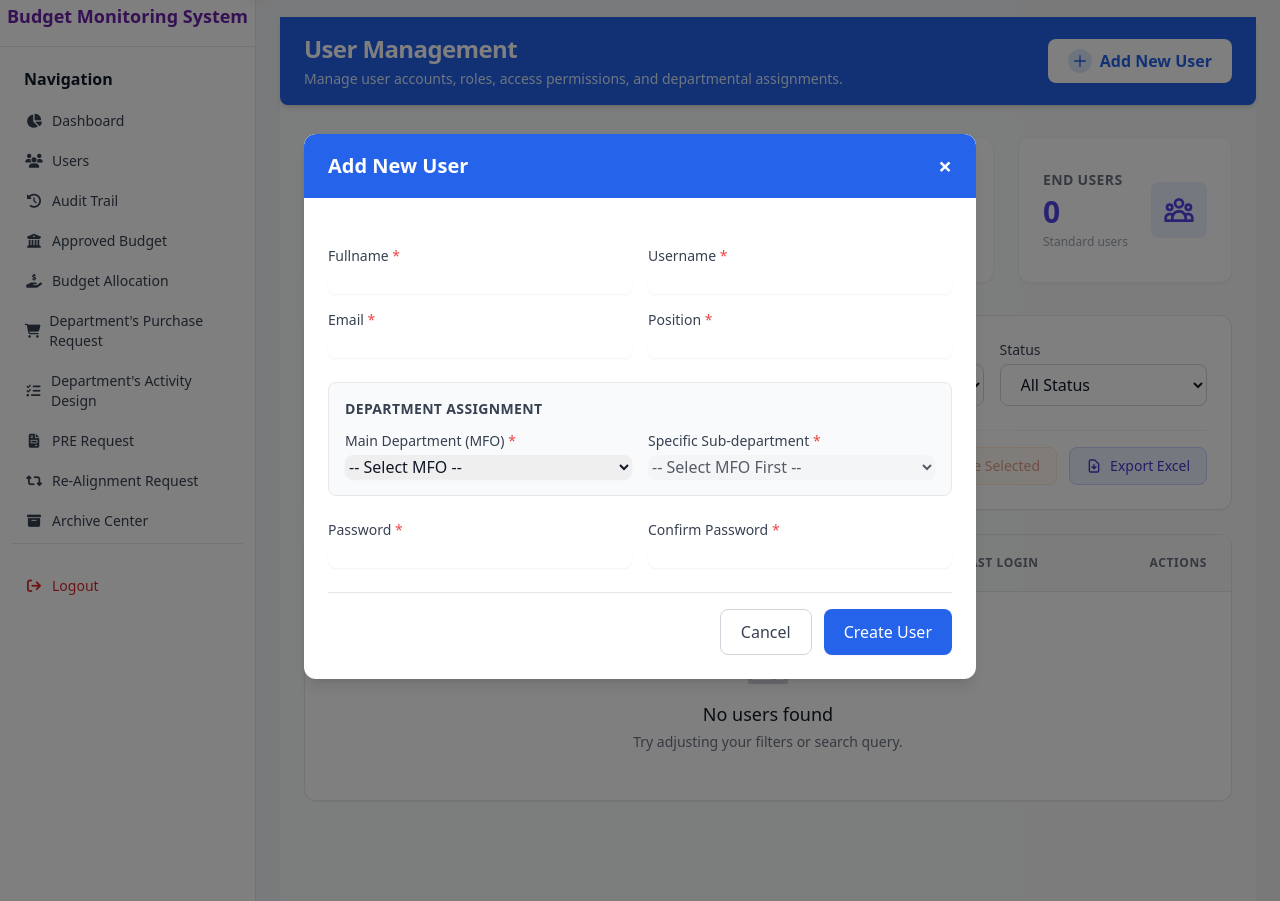
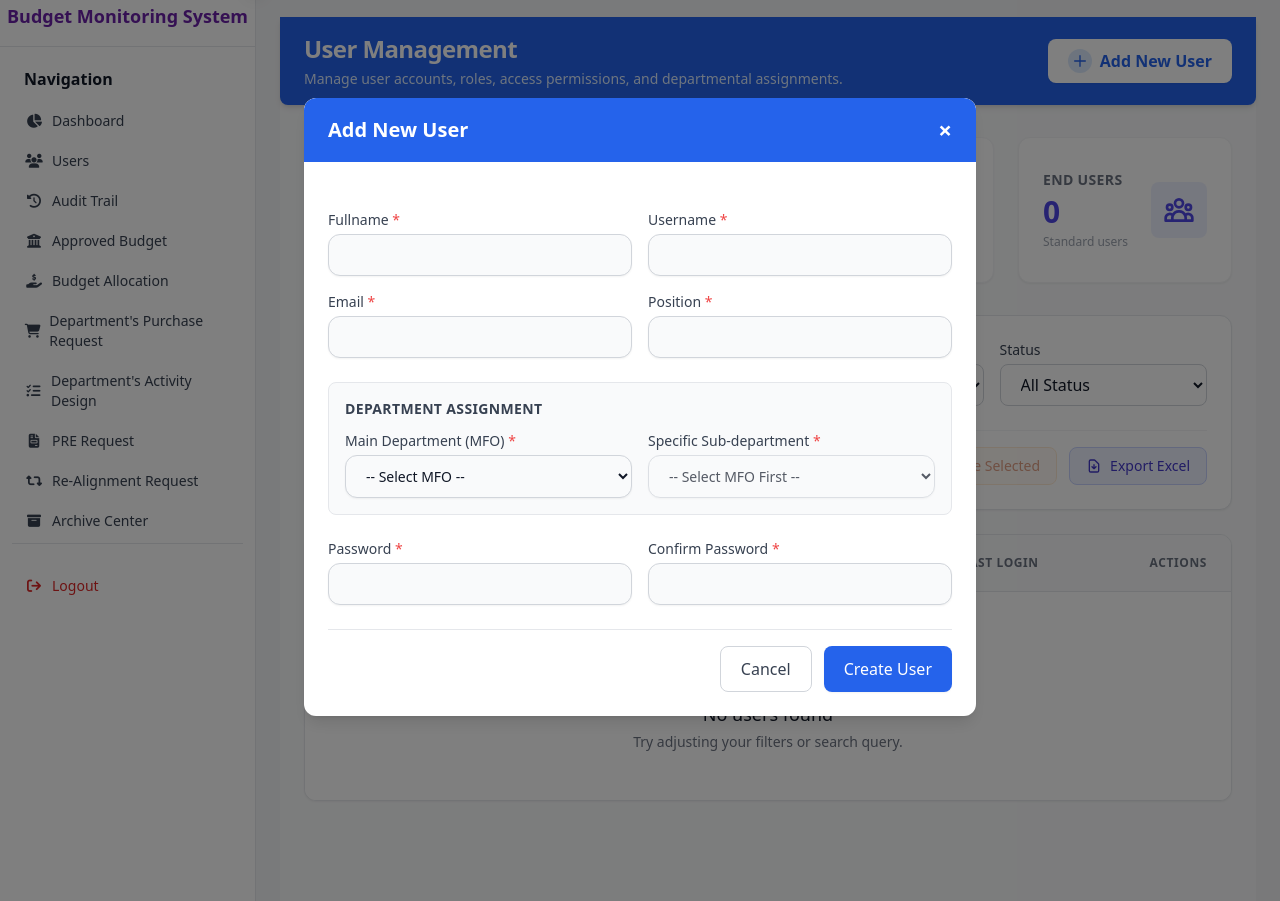
Before and after one commit to RomeloDev/CAPSTONE-PROJECT---BUDGET-MONITORING-SYSTEM-V2, a Django app: template apps/admin_panel/templates/admin_panel/client_accounts.html in a window 1280 px wide, after a click on "Add New User". Shown: the part 88-989 px from the top of the page. Run offline with Django 5.2, Linux system fonts and the light colour scheme; the template is opened without the code that fills it, so the values that code supplies are empty; some libraries are stand-ins or nearby versions.

Commit message:
<select> tags enhanced

```diff
--- a/apps/admin_panel/templates/admin_panel/audit_trail.html
+++ b/apps/admin_panel/templates/admin_panel/audit_trail.html
@@ -49,7 +49,7 @@
                         <!-- Department -->
                         <div>
                             <label class="block text-xs font-medium text-gray-500 mb-1">Department</label>
-                            <select name="department" class="w-full text-sm border-gray-300 rounded-lg shadow-sm focus:ring-blue-500 focus:border-blue-500">
+                            <select name="department" class="block w-full px-4 py-2.5 bg-gray-50 border border-gray-300 text-gray-900 text-sm rounded-xl focus:ring-4 focus:ring-blue-500/10 focus:border-blue-600 block transition-all duration-200 ease-in-out shadow-sm hover:bg-white hover:border-gray-400 cursor-pointer font-medium">
                                 <option value="">All Departments</option>
                                 {% for dept in departments %}
                                     <option value="{{ dept }}" {% if request.GET.department == dept %}selected{% endif %}>{{ dept }}</option>
@@ -140,7 +140,7 @@
                         <!-- Department -->
                          <div>
                             <label class="block text-xs font-medium text-gray-500 mb-1">Department</label>
-                            <select name="department" class="w-full text-sm border-gray-300 rounded-lg shadow-sm focus:ring-blue-500 focus:border-blue-500">
+                            <select name="department" class="block w-full px-4 py-2.5 bg-gray-50 border border-gray-300 text-gray-900 text-sm rounded-xl focus:ring-4 focus:ring-blue-500/10 focus:border-blue-600 block transition-all duration-200 ease-in-out shadow-sm hover:bg-white hover:border-gray-400 cursor-pointer font-medium">
                                 <option value="">All Departments</option>
                                 {% for dept in departments %}
                                     <option value="{{ dept }}" {% if request.GET.department == dept %}selected{% endif %}>{{ dept }}</option>
@@ -151,7 +151,7 @@
                         <!-- Action Type -->
                         <div>
                              <label class="block text-xs font-medium text-gray-500 mb-1">Action Type</label>
-                            <select name="action" class="w-full text-sm border-gray-300 rounded-lg shadow-sm focus:ring-blue-500 focus:border-blue-500">
+                            <select name="action" class="block w-full px-4 py-2.5 bg-gray-50 border border-gray-300 text-gray-900 text-sm rounded-xl focus:ring-4 focus:ring-blue-500/10 focus:border-blue-600 block transition-all duration-200 ease-in-out shadow-sm hover:bg-white hover:border-gray-400 cursor-pointer font-medium">
                                 <option value="">All Actions</option>
                                 {% for code, label in action_choices %}
                                     <option value="{{ code }}" {% if request.GET.action == code %}selected{% endif %}>{{ label }}</option>
--- a/apps/admin_panel/templates/admin_panel/client_accounts.html
+++ b/apps/admin_panel/templates/admin_panel/client_accounts.html
@@ -309,19 +309,19 @@
                 <div class="grid grid-cols-1 md:grid-cols-2 gap-4">
                     <div>
                         <label class="block text-sm font-medium text-gray-700 mb-1">Fullname <span class="text-red-500">*</span></label>
-                        <input type="text" name="fullname" required class="w-full border-gray-300 rounded-lg shadow-sm focus:ring-blue-500 focus:border-blue-500">
+                        <input type="text" name="fullname" required class="block w-full px-4 py-2.5 bg-gray-50 border border-gray-300 text-gray-900 text-sm rounded-xl focus:ring-4 focus:ring-blue-500/10 focus:border-blue-600 block transition-all duration-200 ease-in-out shadow-sm hover:bg-white hover:border-gray-400 font-medium">
                     </div>
                     <div>
                         <label class="block text-sm font-medium text-gray-700 mb-1">Username <span class="text-red-500">*</span></label>
-                        <input type="text" name="username" required class="w-full border-gray-300 rounded-lg shadow-sm focus:ring-blue-500 focus:border-blue-500">
+                        <input type="text" name="username" required class="block w-full px-4 py-2.5 bg-gray-50 border border-gray-300 text-gray-900 text-sm rounded-xl focus:ring-4 focus:ring-blue-500/10 focus:border-blue-600 block transition-all duration-200 ease-in-out shadow-sm hover:bg-white hover:border-gray-400 font-medium">
                     </div>
                     <div>
                         <label class="block text-sm font-medium text-gray-700 mb-1">Email <span class="text-red-500">*</span></label>
-                        <input type="email" name="email" required class="w-full border-gray-300 rounded-lg shadow-sm focus:ring-blue-500 focus:border-blue-500">
+                        <input type="email" name="email" required class="block w-full px-4 py-2.5 bg-gray-50 border border-gray-300 text-gray-900 text-sm rounded-xl focus:ring-4 focus:ring-blue-500/10 focus:border-blue-600 block transition-all duration-200 ease-in-out shadow-sm hover:bg-white hover:border-gray-400 font-medium">
                     </div>
                     <div>
                         <label class="block text-sm font-medium text-gray-700 mb-1">Position <span class="text-red-500">*</span></label>
-                        <input type="text" name="position" required class="w-full border-gray-300 rounded-lg shadow-sm focus:ring-blue-500 focus:border-blue-500">
+                        <input type="text" name="position" required class="block w-full px-4 py-2.5 bg-gray-50 border border-gray-300 text-gray-900 text-sm rounded-xl focus:ring-4 focus:ring-blue-500/10 focus:border-blue-600 block transition-all duration-200 ease-in-out shadow-sm hover:bg-white hover:border-gray-400 font-medium">
                     </div>
                 </div>
 
@@ -331,7 +331,7 @@
                     <div class="grid grid-cols-1 md:grid-cols-2 gap-4">
                         <div>
                             <label class="block text-sm font-medium text-gray-700 mb-1">Main Department (MFO) <span class="text-red-500">*</span></label>
-                            <select id="create_mfo" name="mfo" required onchange="updateSubDepartments('create')" class="w-full border-gray-300 rounded-lg shadow-sm focus:ring-blue-500 focus:border-blue-500">
+                            <select id="create_mfo" name="mfo" required onchange="updateSubDepartments('create')" class="block w-full px-4 py-2.5 bg-gray-50 border border-gray-300 text-gray-900 text-sm rounded-xl focus:ring-4 focus:ring-blue-500/10 focus:border-blue-600 block transition-all duration-200 ease-in-out shadow-sm hover:bg-white hover:border-gray-400 cursor-pointer font-medium">
                                 <option value="">-- Select MFO --</option>
                                 <option value="Instruction">Instruction</option>
                                 <option value="Research">Research</option>
@@ -342,7 +342,7 @@
                         </div>
                         <div>
                             <label class="block text-sm font-medium text-gray-700 mb-1">Specific Sub-department <span class="text-red-500">*</span></label>
-                            <select id="create_department" name="department" required class="w-full border-gray-300 rounded-lg shadow-sm focus:ring-blue-500 focus:border-blue-500 cursor-not-allowed bg-gray-100" disabled>
+                            <select id="create_department" name="department" required class="block w-full px-4 py-2.5 bg-gray-50 border border-gray-300 text-gray-900 text-sm rounded-xl focus:ring-4 focus:ring-blue-500/10 focus:border-blue-600 block transition-all duration-200 ease-in-out shadow-sm hover:bg-white hover:border-gray-400 cursor-pointer font-medium cursor-not-allowed bg-gray-100" disabled>
                                 <option value="">-- Select MFO First --</option>
                             </select>
                         </div>
@@ -353,11 +353,11 @@
                 <div class="grid grid-cols-1 md:grid-cols-2 gap-4">
                     <div>
                         <label class="block text-sm font-medium text-gray-700 mb-1">Password <span class="text-red-500">*</span></label>
-                        <input type="password" name="password" required class="w-full border-gray-300 rounded-lg shadow-sm focus:ring-blue-500 focus:border-blue-500">
+                        <input type="password" name="password" required class="block w-full px-4 py-2.5 bg-gray-50 border border-gray-300 text-gray-900 text-sm rounded-xl focus:ring-4 focus:ring-blue-500/10 focus:border-blue-600 block transition-all duration-200 ease-in-out shadow-sm hover:bg-white hover:border-gray-400 font-medium">
                     </div>
                     <div>
                         <label class="block text-sm font-medium text-gray-700 mb-1">Confirm Password <span class="text-red-500">*</span></label>
-                        <input type="password" name="confirm_password" required class="w-full border-gray-300 rounded-lg shadow-sm focus:ring-blue-500 focus:border-blue-500">
+                        <input type="password" name="confirm_password" required class="block w-full px-4 py-2.5 bg-gray-50 border border-gray-300 text-gray-900 text-sm rounded-xl focus:ring-4 focus:ring-blue-500/10 focus:border-blue-600 block transition-all duration-200 ease-in-out shadow-sm hover:bg-white hover:border-gray-400 font-medium">
                     </div>
                 </div>
 
@@ -386,19 +386,19 @@
                 <div class="grid grid-cols-1 md:grid-cols-2 gap-4">
                     <div>
                         <label class="block text-sm font-medium text-gray-700 mb-1">Fullname</label>
-                        <input type="text" name="fullname" id="edit_fullname" required class="w-full border-gray-300 rounded-lg shadow-sm focus:ring-indigo-500 focus:border-indigo-500">
+                        <input type="text" name="fullname" id="edit_fullname" required class="block w-full px-4 py-2.5 bg-gray-50 border border-gray-300 text-gray-900 text-sm rounded-xl focus:ring-4 focus:ring-indigo-500/10 focus:border-indigo-600 block transition-all duration-200 ease-in-out shadow-sm hover:bg-white hover:border-gray-400 font-medium">
                     </div>
                     <div>
                         <label class="block text-sm font-medium text-gray-700 mb-1">Email</label>
-                        <input type="email" name="email" id="edit_email" required class="w-full border-gray-300 rounded-lg shadow-sm focus:ring-indigo-500 focus:border-indigo-500">
+                        <input type="email" name="email" id="edit_email" required class="block w-full px-4 py-2.5 bg-gray-50 border border-gray-300 text-gray-900 text-sm rounded-xl focus:ring-4 focus:ring-indigo-500/10 focus:border-indigo-600 block transition-all duration-200 ease-in-out shadow-sm hover:bg-white hover:border-gray-400 font-medium">
                     </div>
                     <div>
                         <label class="block text-sm font-medium text-gray-700 mb-1">Position</label>
-                        <input type="text" name="position" id="edit_position" required class="w-full border-gray-300 rounded-lg shadow-sm focus:ring-indigo-500 focus:border-indigo-500">
+                        <input type="text" name="position" id="edit_position" required class="block w-full px-4 py-2.5 bg-gray-50 border border-gray-300 text-gray-900 text-sm rounded-xl focus:ring-4 focus:ring-indigo-500/10 focus:border-indigo-600 block transition-all duration-200 ease-in-out shadow-sm hover:bg-white hover:border-gray-400 font-medium">
                     </div>
                      <div>
                         <label class="block text-sm font-medium text-gray-700 mb-1">Status</label>
-                         <select name="is_active" id="edit_is_active" class="w-full border-gray-300 rounded-lg shadow-sm focus:ring-indigo-500 focus:border-indigo-500">
+                         <select name="is_active" id="edit_is_active" class="block w-full px-4 py-2.5 bg-gray-50 border border-gray-300 text-gray-900 text-sm rounded-xl focus:ring-4 focus:ring-indigo-500/10 focus:border-indigo-600 block transition-all duration-200 ease-in-out shadow-sm hover:bg-white hover:border-gray-400 cursor-pointer font-medium">
                              <option value="True">Active</option>
                              <option value="False">Inactive</option>
                          </select>
@@ -411,7 +411,7 @@
                     <div class="grid grid-cols-1 md:grid-cols-2 gap-4">
                         <div>
                             <label class="block text-sm font-medium text-gray-700 mb-1">Main Department (MFO)</label>
-                            <select id="edit_mfo" name="mfo" required onchange="updateSubDepartments('edit')" class="w-full border-gray-300 rounded-lg shadow-sm focus:ring-indigo-500 focus:border-indigo-500">
+                            <select id="edit_mfo" name="mfo" required onchange="updateSubDepartments('edit')" class="block w-full px-4 py-2.5 bg-gray-50 border border-gray-300 text-gray-900 text-sm rounded-xl focus:ring-4 focus:ring-indigo-500/10 focus:border-indigo-600 block transition-all duration-200 ease-in-out shadow-sm hover:bg-white hover:border-gray-400 cursor-pointer font-medium">
                                 <option value="">-- Select MFO --</option>
                                 <option value="Instruction">Instruction</option>
                                 <option value="Research">Research</option>
@@ -422,7 +422,7 @@
                         </div>
                         <div>
                             <label class="block text-sm font-medium text-gray-700 mb-1">Specific Sub-department</label>
-                            <select id="edit_department" name="department" required class="w-full border-gray-300 rounded-lg shadow-sm focus:ring-indigo-500 focus:border-indigo-500">
+                            <select id="edit_department" name="department" required class="block w-full px-4 py-2.5 bg-gray-50 border border-gray-300 text-gray-900 text-sm rounded-xl focus:ring-4 focus:ring-indigo-500/10 focus:border-indigo-600 block transition-all duration-200 ease-in-out shadow-sm hover:bg-white hover:border-gray-400 cursor-pointer font-medium">
                                 <option value="">-- Select MFO First --</option>
                             </select>
                         </div>
--- a/apps/end_user_panel/templates/end_user_panel/pre_budget_details.html
+++ b/apps/end_user_panel/templates/end_user_panel/pre_budget_details.html
@@ -27,7 +27,7 @@
                 </svg>
                 Export PDF
             </a>
-            <a href="#" class="inline-flex items-center px-4 py-2 bg-emerald-600 text-white text-sm font-medium rounded-lg hover:bg-emerald-700 transition shadow-sm opacity-50 cursor-not-allowed" title="Coming soon">
+            {% comment %} <a href="#" class="inline-flex items-center px-4 py-2 bg-emerald-600 text-white text-sm font-medium rounded-lg hover:bg-emerald-700 transition shadow-sm opacity-50 cursor-not-allowed" title="Coming soon">
                 <svg class="w-4 h-4 mr-2" fill="none" stroke="currentColor" viewBox="0 0 24 24">
                     <path stroke-linecap="round" stroke-linejoin="round" stroke-width="2" d="M12 10v6m0 0l-3-3m3 3l3-3m2 8H7a2 2 0 01-2-2V5a2 2 0 012-2h5.586a1 1 0 01.707.293l5.414 5.414a1 1 0 01.293.707V19a2 2 0 01-2 2z"></path>
                 </svg>
@@ -38,7 +38,7 @@
                     <path stroke-linecap="round" stroke-linejoin="round" stroke-width="2" d="M12 10v6m0 0l-3-3m3 3l3-3"></path>
                 </svg>
                 Export CSV
-            </a>
+            </a> {% endcomment %}
         </div>
     </header>
 
@@ -54,7 +54,7 @@
                 <select name="year"
                         id="year_filter"
                         onchange="this.form.submit()"
-                        class="block w-full rounded-lg border-gray-300 shadow-sm focus:border-blue-500 focus:ring-blue-500 sm:text-sm">
+                        class="block w-full px-4 py-2.5 bg-gray-50 border border-gray-300 text-gray-900 text-sm rounded-xl focus:ring-4 focus:ring-blue-500/10 focus:border-blue-600 block transition-all duration-200 ease-in-out shadow-sm hover:bg-white hover:border-gray-400 cursor-pointer font-medium">
                     <option value="all" {% if selected_year == 'all' %}selected{% endif %}>All Years</option>
                     {% for year in available_years %}
                         <option value="{{ year }}" {% if selected_year == year|stringformat:"s" %}selected{% endif %}>{{ year }}</option>
--- a/apps/end_user_panel/templates/end_user_panel/quarterly_analysis.html
+++ b/apps/end_user_panel/templates/end_user_panel/quarterly_analysis.html
@@ -20,12 +20,12 @@
             <a href="{% url 'budget_overview' %}" class="inline-flex items-center px-4 py-2 bg-gray-600 text-white text-sm font-medium rounded-lg hover:bg-gray-700 transition shadow-sm">
                 ← Back to Overview
             </a>
-            <a href="#" class="inline-flex items-center px-4 py-2 bg-emerald-600 text-white text-sm font-medium rounded-lg hover:bg-emerald-700 transition shadow-sm opacity-50 cursor-not-allowed" title="Coming soon">
+            {% comment %} <a href="#" class="inline-flex items-center px-4 py-2 bg-emerald-600 text-white text-sm font-medium rounded-lg hover:bg-emerald-700 transition shadow-sm opacity-50 cursor-not-allowed" title="Coming soon">
                 <svg class="w-4 h-4 mr-2" fill="none" stroke="currentColor" viewBox="0 0 24 24">
                     <path stroke-linecap="round" stroke-linejoin="round" stroke-width="2" d="M12 10v6m0 0l-3-3m3 3l3-3m2 8H7a2 2 0 01-2-2V5a2 2 0 012-2h5.586a1 1 0 01.707.293l5.414 5.414a1 1 0 01.293.707V19a2 2 0 01-2 2z"></path>
                 </svg>
                 Export Excel
-            </a>
+            </a> {% endcomment %}
         </div>
     </header>
 
@@ -42,7 +42,7 @@
                 <select name="year"
                         id="year_filter"
                         onchange="this.form.submit()"
-                        class="block w-full rounded-lg border-gray-300 shadow-sm focus:border-blue-500 focus:ring-blue-500 sm:text-sm">
+                        class="block w-full px-4 py-2.5 bg-gray-50 border border-gray-300 text-gray-900 text-sm rounded-xl focus:ring-4 focus:ring-blue-500/10 focus:border-blue-600 block transition-all duration-200 ease-in-out shadow-sm hover:bg-white hover:border-gray-400 cursor-pointer font-medium">
                     <option value="all" {% if selected_year == 'all' %}selected{% endif %}>All Years</option>
                     {% for year in available_years %}
                         <option value="{{ year }}" {% if selected_year == year|stringformat:"s" %}selected{% endif %}>{{ year }}</option>
```
Also changed, not shown: apps/end_user_panel/templates/end_user_panel/budget_reports.html (+7 -7 lines), apps/end_user_panel/templates/end_user_panel/transaction_history.html (+5 -5 lines).
